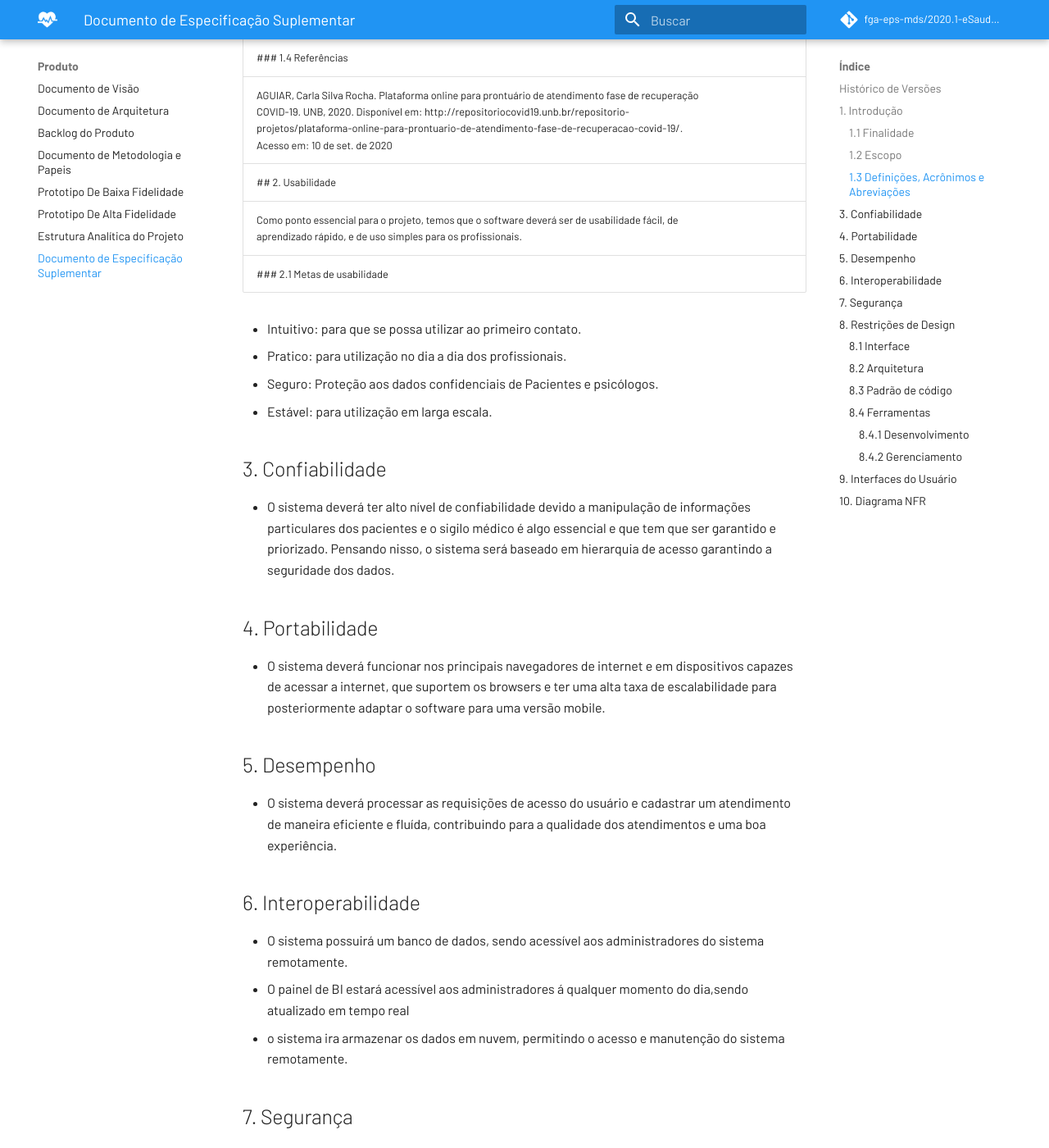
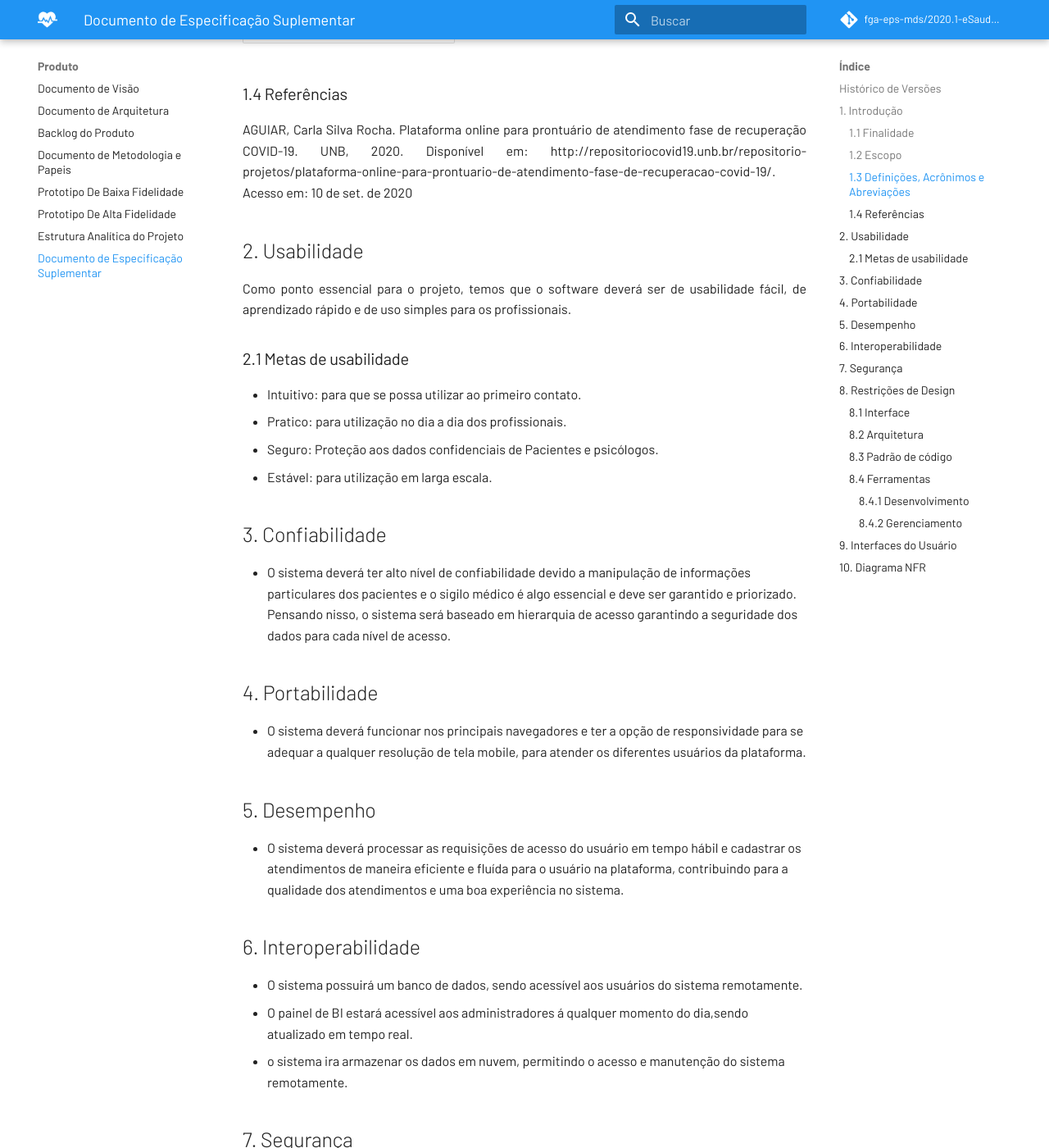
Before and after one commit to fga-eps-mds/2020.1-eSaudeUnB-Wiki, an MkDocs documentation site: the page built from docs/DocumentoDeEspecificacaoSuplementar.md, in a window 1280 px wide and 1400 px high, scrolled down 1460 px. Shown: the whole window at 82% size. Built offline with MkDocs 1.6.1 and Material for MkDocs 9.7.7, drawn with Linux system fonts in a browser that asks for light colours; comment, search, counter and statistics services are not loaded; some of the changed text lies outside the part shown.

```diff
--- a/docs/DocumentoDeEspecificacaoSuplementar.md
+++ b/docs/DocumentoDeEspecificacaoSuplementar.md
@@ -9,51 +9,71 @@
 |10/09/2020|0.4| Formatação do documento | Luis Marques |
 |11/09/2020|0.5| Adição do diagrama, tópico 8.3 e formatação | Luis Marques e Pedro Henrique |
 |13/09/2020|0.6| Mudança no nome do arquivo para padronização, mudança no texto do tópico 1.1 e tópico 7 e correção de ortografia | Pedro Henrique Castro de Oliveira |
+|01/10/2020| 0.7 | Mudanças no markdown, correção de ortografia | Joberth Rogers Tavares Costa |
 
 ## 1. Introdução
 
 ### 1.1 Finalidade
 
-Esse documento tem como objetivo esclarecer e evidenciar os requisitos não funcionais do sistema, deixando claro os atributos usabilidade, confiabilidade, portabilidade, desempenho, interoperabilidade, segurança e restrições de design, a fim de deixar a parte interessada e futuros desenvolvedores a par desses conceitos. Além de explicitar tudo que foi previamente definido com o cliente e não está listado no caso de uso.
+<p style="text-align: justify">
+  Esse documento tem como objetivo esclarecer e evidenciar os requisitos não funcionais do sistema, deixando claro os atributos usabilidade, confiabilidade, portabilidade, desempenho, interoperabilidade, segurança e restrições de design, a fim de deixar as partes interessadas e futuros desenvolvedores a par desses conceitos. Além de explicitar tudo que foi previamente definido com o cliente e não está listado no caso de uso.
+</p>
 
 ### 1.2 Escopo
 
-Os requisitos e funcionalidades aqui especificados fazem parte do processo de desenvolvimento da aplicação eSaudeUNB, que tem como objetivo elaborar uma plataforma para melhorar o gerenciamento de prontuário e horários de profissionais da psicologia, e pacientes. Além da informatização e maior facilidade na observância de dados estatísticos sobre os atendimentos, por intermédio de um dashboard.
+<p style="text-align: justify">
+  Os requisitos e funcionalidades aqui especificados fazem parte do processo de desenvolvimento da aplicação eSaudeUNB, que tem como objetivo elaborar uma plataforma para melhorar o gerenciamento de prontuário e horários de profissionais da psicologia e pacientes. Além da informatização e maior facilidade na observação de dados estatísticos sobre os atendimentos por intermédio de um dashboard.
+</p>
 
 ### 1.3 Definições, Acrônimos e Abreviações
+
 |Abreviatura|Significado|
 | --- | --- |
 | BI |Business Intelligence|
 | MVC | Model-View-Controller|
 |MC | Model-Controller|
+
 ### 1.4 Referências
-AGUIAR, Carla Silva Rocha. Plataforma online para prontuário de atendimento fase de recuperação COVID-19. UNB, 2020. Disponível em: http://repositoriocovid19.unb.br/repositorio-projetos/plataforma-online-para-prontuario-de-atendimento-fase-de-recuperacao-covid-19/. Acesso em: 10 de set. de 2020
+
+<p style="text-align: justify">
+  AGUIAR, Carla Silva Rocha. Plataforma online para prontuário de atendimento fase de recuperação COVID-19. UNB, 2020. Disponível em: http://repositoriocovid19.unb.br/repositorio-projetos/plataforma-online-para-prontuario-de-atendimento-fase-de-recuperacao-covid-19/. Acesso em: 10 de set. de 2020
+</p>
+
 ## 2. Usabilidade
-Como ponto essencial para o projeto, temos que o software deverá ser de usabilidade fácil, de aprendizado rápido, e de uso simples para os profissionais.
+<p style="text-align: justify">
+  Como ponto essencial para o projeto, temos que o software deverá ser de usabilidade fácil, de aprendizado rápido e de uso simples para os profissionais.
+</p>
+
 ### 2.1 Metas de usabilidade
 
 * Intuitivo: para que se possa utilizar ao primeiro contato.<br>
 * Pratico: para utilização no dia a dia dos profissionais.<br>
 * Seguro: Proteção aos dados confidenciais de Pacientes e psicólogos.<br>
 * Estável: para utilização em larga escala. <br>
+
 ## 3. Confiabilidade
 
-* O sistema deverá ter alto nível de confiabilidade devido a manipulação de informações particulares dos pacientes e o sigilo médico é algo essencial e que tem que ser garantido e priorizado. Pensando nisso, o sistema será baseado em hierarquia de acesso garantindo a seguridade dos dados.
+* O sistema deverá ter alto nível de confiabilidade devido a manipulação de informações particulares dos pacientes e o sigilo médico é algo essencial e deve ser garantido e priorizado. Pensando nisso, o sistema será baseado em hierarquia de acesso garantindo a seguridade dos dados para cada nível de acesso.
 
 ## 4. Portabilidade
-* O sistema deverá funcionar nos principais navegadores de internet e em dispositivos capazes de acessar a internet, que suportem os browsers e ter uma alta taxa de escalabilidade para posteriormente adaptar o software para uma versão mobile.
+
+* O sistema deverá funcionar nos principais navegadores e ter a opção de responsividade para se adequar a qualquer resolução de tela mobile, para atender os diferentes usuários da plataforma.
 
 ## 5. Desempenho
-* O sistema deverá processar as requisições de acesso do usuário e cadastrar um atendimento de maneira eficiente e fluída, contribuindo para a qualidade dos atendimentos e uma boa experiência.
+
+* O sistema deverá processar as requisições de acesso do usuário em tempo hábil e cadastrar os atendimentos de maneira eficiente e fluída para o usuário na plataforma, contribuindo para a qualidade dos atendimentos e uma boa experiência no sistema.
 
 ## 6. Interoperabilidade
-* O sistema possuirá um banco de dados, sendo acessível aos administradores do sistema remotamente.  <br>
-* O painel de BI estará acessível aos administradores á qualquer momento do dia,sendo atualizado em tempo real <br>
+
+* O sistema possuirá um banco de dados, sendo acessível aos usuários do sistema remotamente.  <br>
+* O painel de BI estará acessível aos administradores á qualquer momento do dia,sendo atualizado em tempo real. <br>
 * o sistema ira armazenar os dados em nuvem, permitindo o acesso e manutenção do sistema remotamente. <br>
 
 ## 7. Segurança
 
-As Informações do prontuário serão acessíveis somente por psicólogos ou pode ser acessada pelo usuário paciente, desde que este solicite o prontuário formalmente.
+<p style="text-align: justify;">
+  As Informações do prontuário serão acessíveis somente por psicólogos ou pode ser acessada pelo usuário paciente, desde que este solicite o prontuário formalmente.
+</p>
 
 ## 8. Restrições de Design
 
@@ -96,20 +116,21 @@ As Informações do prontuário serão acessíveis somente por psicólogos ou po
 ## 9. Interfaces do Usuário
 
 o Sistema contara com as seguintes telas:<br>
-* Login <br>
-* Cadastro de Usuário Paciente <br>
-* Cadastro de Usuário Psicólogo <br>
-* Lista de Psicólogos <br>
-* Lista de Horários de um psicólogo <br>
-* Lista de Prontuário dos pacientes <br>
-* Visualização de prontuário de um paciente <br>
-* Tela de cadastro de novo atendimento <br>
-* Informações complementares (quando o usuário estiver logado) <br>
-* Calendário para marcação de consulta<br>
-* Perfil de usuário<br>
-* Perfil de psicólogo<br>
-* Resumo de prontuário paciente<br>
+
+* Login
+* Cadastro de Usuário Paciente
+* Cadastro de Usuário Psicólogo
+* Lista de Psicólogos
+* Lista de Horários de um psicólogo
+* Lista de Prontuário dos pacientes
+* Visualização de prontuário de um paciente
+* Tela de cadastro de novo atendimento
+* Informações complementares (quando o usuário estiver logado)
+* Calendário para marcação de consulta
+* Perfil de usuário
+* Perfil de psicólogo
+* Resumo de prontuário paciente
 
 ## 10. Diagrama NFR
 
-![Diagrama_NFR.png](./img/diagrama_NFR.png)
+[ ![Diagrama_NFR.png](./img/diagrama_NFR.png) ](./img/diagrama_NFR.png)
```
